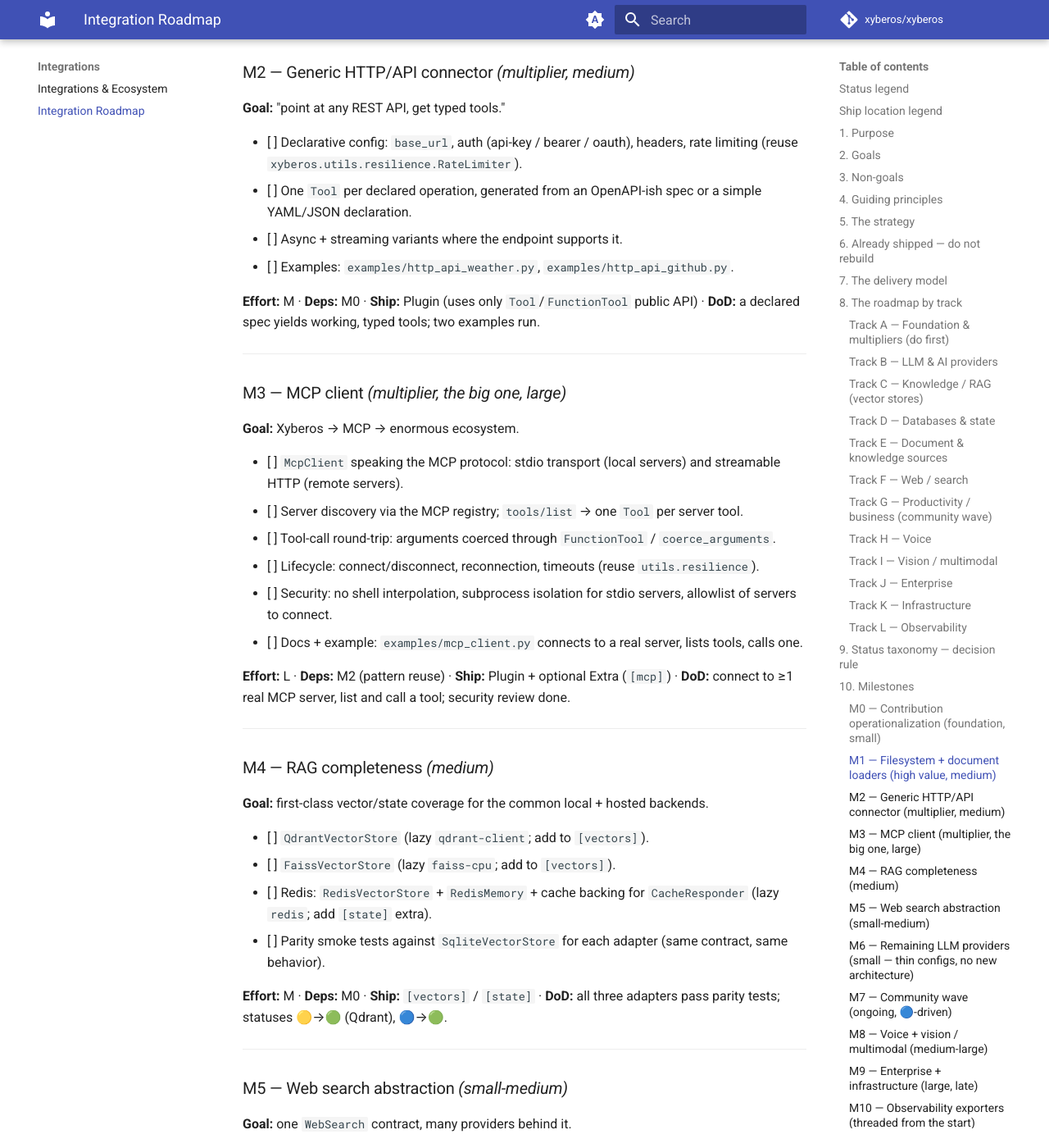
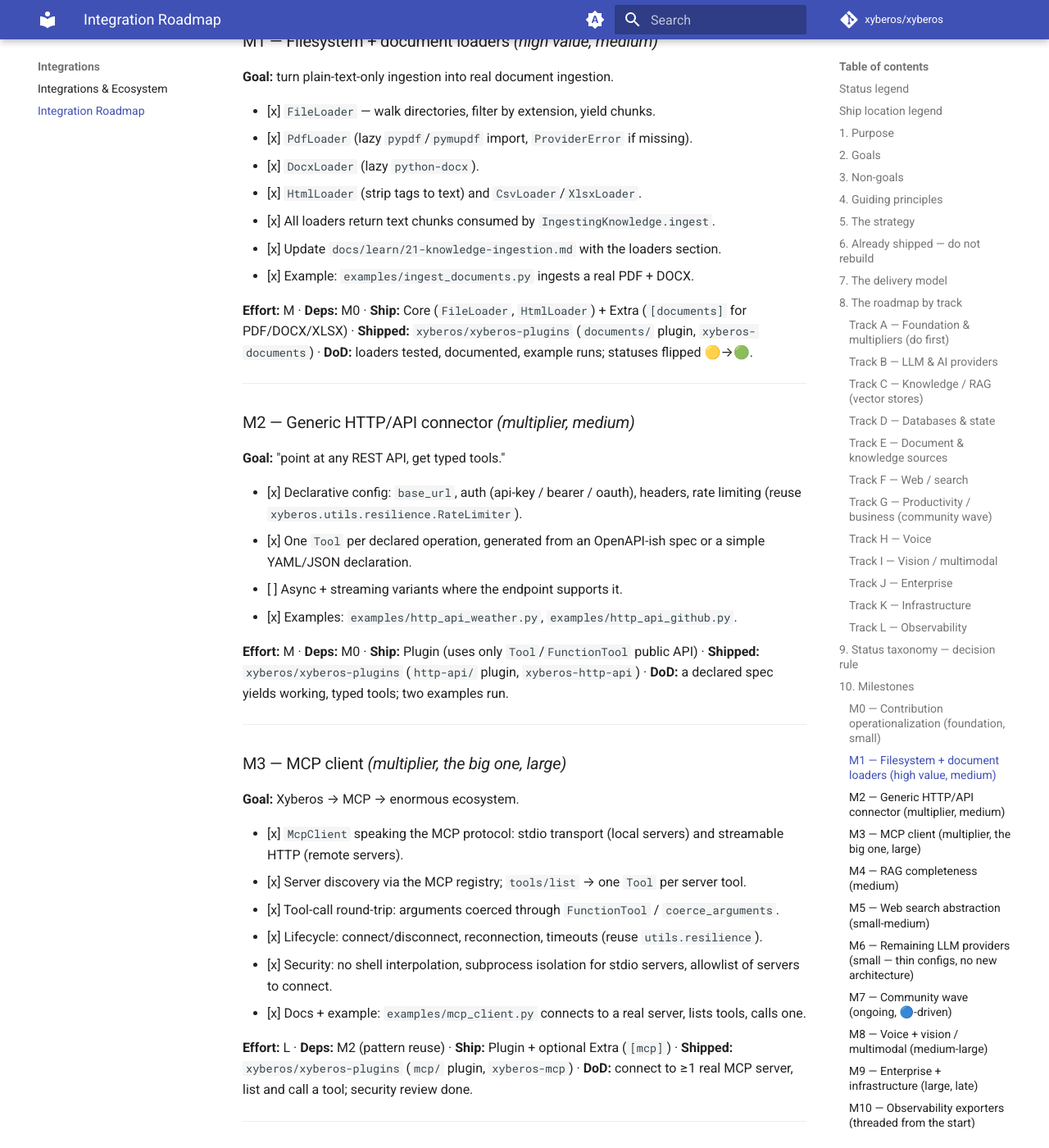
Before and after one commit to xyberos/xyberos, an MkDocs documentation site: the page built from docs/RFCs/RFC-0019-integrations-roadmap.md, in a window 1280 px wide and 1400 px high, scrolled down 11254 px. Shown: the whole window at 82% size. Built offline with MkDocs 1.6.1 and Material for MkDocs 9.7.7, drawn with Linux system fonts in a browser that asks for light colours; comment, search, counter and statistics services are not loaded; the version menu is left out; some of the changed text lies outside the part shown.

Commit message:
Updated the documentation

```diff
--- a/docs/RFCs/RFC-0019-integrations-roadmap.md
+++ b/docs/RFCs/RFC-0019-integrations-roadmap.md
@@ -116,8 +116,9 @@
 > **Note:** plain-text ingestion (Markdown / TXT / JSON read as text) already
 > works through `IngestingKnowledge` — see
 > [`learn/21-knowledge-ingestion.md`](../learn/21-knowledge-ingestion.md).
-> What is **missing** is structured *loaders* for PDF, DOCX, HTML, CSV/XLSX and
-> web fetches (Track A).
+> Structured loaders for PDF, DOCX, HTML, CSV/XLSX and directory walking now
+> ship as the `xyberos-documents` plugin (M1); web fetches are still
+> DIY (Track A 🔵).
 
 ---
 
@@ -129,7 +130,8 @@
    (e.g. `SqliteVectorStore`, `OllamaLLM`). No new runtime dependency.
 2. **Official extra** — a small, curated set of third-party deps exposed as
    `pip install xyberos[extra]` (existing: `[vectors]`, `[embeddings]`,
-   `[rerank]`, `[train]`). Lazy import + `ProviderError` when missing.
+   `[rerank]`, `[train]`, `[documents]`, `[state]`, `[mcp]`). Lazy import +
+   `ProviderError` when missing.
 3. **Community plugin** — everything else. Generated by `xyberos plugin create`,
    validated by `xyberos plugin validate`, distributed via the `xyberos.plugins`
    entry-point group (see [`plugin-contribution.md`](../plugin-contribution.md)).
@@ -142,12 +144,12 @@
 
 | Integration | Status | Contract | Ship | Notes |
 | ----------- | ------ | -------- | ---- | ----- |
-| MCP client | 🟡 | `Plugin` + `Tool` | Plugin | Biggest ecosystem multiplier — one client unlocks every MCP server |
-| Generic HTTP/API connector | 🟡 | `Tool` | Plugin | Declarative `base_url`/auth/operations → one `Tool` per operation |
-| Filesystem loader | 🟡 | `Knowledge` | Core | Walk dirs, filter by extension, chunk → `IngestingKnowledge` |
-| Document loaders (PDF, DOCX, HTML, CSV/XLSX) | 🟡 | `Knowledge` | Extra / Plugin | Feed `IngestingKnowledge`; PDF and DOCX are the highest-value pair |
+| MCP client | � | `Plugin` + `Tool` | Plugin (`xyberos-mcp`) | stdio + streamable HTTP; one `Tool` per server tool (M3) |
+| Generic HTTP/API connector | 🟢 | `Tool` | Plugin (`xyberos-http-api`) | Declarative `base_url`/auth/operations → one `Tool` per operation (M2) |
+| Filesystem loader | 🟢 | `Knowledge` | Plugin (`xyberos-documents`) | `ingest_document` / `ingest_directory` → `IngestingKnowledge` (M1) |
+| Document loaders (PDF, DOCX, HTML, CSV/XLSX) | 🟢 | `Knowledge` | Extra / Plugin (`xyberos-documents`) | `PdfLoader`/`DocxLoader`/`HtmlLoader`/`CsvLoader`/`XlsxLoader` (M1) |
 | Web loader (fetch + strip HTML) | 🔵 | `Knowledge` | Plugin | Tutorial already fetches plain text; formalize it |
-| Web search abstraction | 🔵 | `Tool` | Plugin | Tavily / Serper / Brave / Exa / Firecrawl behind one interface |
+| Web search abstraction | 🟢 | `Tool` | Plugin (`xyberos-web-search`) | `web_search` tool; Tavily/Serper/Brave/Exa/Firecrawl behind one contract (M5) |
 | Browser automation | 🔵 | `Tool` | Plugin | Playwright-backed, headless mode |
 | Markdown / TXT / JSON loaders | 🟢 | `Knowledge` | Core | Already works via `IngestingKnowledge` + `Path.read_text` |
 
@@ -174,8 +176,8 @@
 
 | Integration | Status | Contract | Ship | Notes |
 | ----------- | ------ | -------- | ---- | ----- |
-| Qdrant | 🟡 | `VectorStore` | `[vectors]` | Next vector store to add |
-| FAISS | 🔵 | `VectorStore` | `[vectors]` | Local, no server |
+| Qdrant | � | `VectorStore` | Plugin (`xyberos-qdrant`) + `[vectors]` | Hosted or local in-memory mode; parity tests pass (M4) |
+| FAISS | 🟢 | `VectorStore` | Plugin (`xyberos-faiss`) + `[vectors]` | Local, no server; parity tests pass (M4) |
 | Pinecone / Weaviate / Milvus | 🔵 | `VectorStore` | Plugin | Hosted/larger-scale |
 | Elasticsearch / OpenSearch | 🔵 | `VectorStore` | Plugin | Also serve Track D |
 
@@ -185,7 +187,7 @@
 
 | Integration | Status | Contract | Ship | Notes |
 | ----------- | ------ | -------- | ---- | ----- |
-| Redis — cache + state + vector | 🟡 | `Memory` / `VectorStore` / `Service` | `[state]` | Also backs `CacheResponder` and ephemeral state |
+| Redis — cache + state + vector | � | `Memory` / `VectorStore` / `Service` | Plugin (`xyberos-redis`) + `[state]` | `RedisVectorStore`/`RedisMemory`/`RedisStringCache`; backs `CacheResponder` (M4) |
 | MySQL / MariaDB / MongoDB / DuckDB | 🔵 | `Knowledge` / `Memory` | Plugin | |
 | MSSQL / Oracle | 🔵 | `Knowledge` | Plugin | Enterprise |
 | Snowflake / Databricks | 🔵 | `Knowledge` | Plugin | Analytics |
@@ -203,7 +205,8 @@
 
 | Integration | Status | Contract | Ship | Notes |
 | ----------- | ------ | -------- | ---- | ----- |
-| Tavily, Serper, Brave, Bing, Google, Exa, Firecrawl | 🔵 | `Tool` | Plugin | Implement the Track A web-search abstraction |
+| Tavily, Serper, Brave, Exa, Firecrawl | 🟢 | `Tool` | Plugin (`xyberos-web-search`) | `web_search` tool, one `WebSearch` contract (M5) |
+| Bing, Google | 🔵 | `Tool` | Plugin | Implement the Track A web-search abstraction |
 
 ### Track G — Productivity / business *(community wave)*
 
@@ -304,6 +307,9 @@
 - [x] CI gate: `xyberos plugin validate` as a GitHub Action on plugin PRs
       (`.github/workflows/plugin-validation.yml` + the `xyberos-plugin-validator`
       composite action; validates `examples/texttools`).
+- [x] Publish the plugin tooling to PyPI — `xyberos-cli`, `xyberos-plugin-sdk`,
+      `xyberos-plugin-validator` (`pip install xyberos-cli` pulls in SDK +
+      validator). Registered 2026-08-15.
 - [ ] First external plugin PR merged using the generator.
 
 **Effort:** S · **Deps:** none · **DoD:** the guide + CI action exist and the
@@ -315,16 +321,17 @@
 
 **Goal:** turn plain-text-only ingestion into real document ingestion.
 
-- [ ] `FileLoader` — walk directories, filter by extension, yield chunks.
-- [ ] `PdfLoader` (lazy `pypdf`/`pymupdf` import, `ProviderError` if missing).
-- [ ] `DocxLoader` (lazy `python-docx`).
-- [ ] `HtmlLoader` (strip tags to text) and `CsvLoader`/`XlsxLoader`.
-- [ ] All loaders return text chunks consumed by `IngestingKnowledge.ingest`.
-- [ ] Update `docs/learn/21-knowledge-ingestion.md` with the loaders section.
-- [ ] Example: `examples/ingest_documents.py` ingests a real PDF + DOCX.
+- [x] `FileLoader` — walk directories, filter by extension, yield chunks.
+- [x] `PdfLoader` (lazy `pypdf`/`pymupdf` import, `ProviderError` if missing).
+- [x] `DocxLoader` (lazy `python-docx`).
+- [x] `HtmlLoader` (strip tags to text) and `CsvLoader`/`XlsxLoader`.
+- [x] All loaders return text chunks consumed by `IngestingKnowledge.ingest`.
+- [x] Update `docs/learn/21-knowledge-ingestion.md` with the loaders section.
+- [x] Example: `examples/ingest_documents.py` ingests a real PDF + DOCX.
 
 **Effort:** M · **Deps:** M0 · **Ship:** Core (`FileLoader`, `HtmlLoader`) +
-Extra (`[documents]` for PDF/DOCX/XLSX) · **DoD:** loaders tested, documented,
+Extra (`[documents]` for PDF/DOCX/XLSX) · **Shipped:** `xyberos/xyberos-plugins`
+(`documents/` plugin, `xyberos-documents`) · **DoD:** loaders tested, documented,
 example runs; statuses flipped 🟡→🟢.
 
 ---
@@ -333,16 +340,17 @@
 
 **Goal:** "point at any REST API, get typed tools."
 
-- [ ] Declarative config: `base_url`, auth (api-key / bearer / oauth), headers,
+- [x] Declarative config: `base_url`, auth (api-key / bearer / oauth), headers,
       rate limiting (reuse `xyberos.utils.resilience.RateLimiter`).
-- [ ] One `Tool` per declared operation, generated from an OpenAPI-ish spec or
+- [x] One `Tool` per declared operation, generated from an OpenAPI-ish spec or
       a simple YAML/JSON declaration.
 - [ ] Async + streaming variants where the endpoint supports it.
-- [ ] Examples: `examples/http_api_weather.py`, `examples/http_api_github.py`.
+- [x] Examples: `examples/http_api_weather.py`, `examples/http_api_github.py`.
 
 **Effort:** M · **Deps:** M0 · **Ship:** Plugin (uses only `Tool`/`FunctionTool`
-public API) · **DoD:** a declared spec yields working, typed tools; two examples
-run.
+public API) · **Shipped:** `xyberos/xyberos-plugins` (`http-api/` plugin,
+`xyberos-http-api`) · **DoD:** a declared spec yields working, typed tools; two
+examples run.
 
 ---
 
@@ -350,21 +358,22 @@
 
 **Goal:** Xyberos → MCP → enormous ecosystem.
 
-- [ ] `McpClient` speaking the MCP protocol: stdio transport (local servers)
+- [x] `McpClient` speaking the MCP protocol: stdio transport (local servers)
       and streamable HTTP (remote servers).
-- [ ] Server discovery via the MCP registry; `tools/list` → one `Tool` per
+- [x] Server discovery via the MCP registry; `tools/list` → one `Tool` per
       server tool.
-- [ ] Tool-call round-trip: arguments coerced through `FunctionTool` /
+- [x] Tool-call round-trip: arguments coerced through `FunctionTool` /
       `coerce_arguments`.
-- [ ] Lifecycle: connect/disconnect, reconnection, timeouts
+- [x] Lifecycle: connect/disconnect, reconnection, timeouts
       (reuse `utils.resilience`).
-- [ ] Security: no shell interpolation, subprocess isolation for stdio servers,
+- [x] Security: no shell interpolation, subprocess isolation for stdio servers,
       allowlist of servers to connect.
-- [ ] Docs + example: `examples/mcp_client.py` connects to a real server, lists
+- [x] Docs + example: `examples/mcp_client.py` connects to a real server, lists
       tools, calls one.
 
 **Effort:** L · **Deps:** M2 (pattern reuse) · **Ship:** Plugin + optional Extra
-(`[mcp]`) · **DoD:** connect to ≥1 real MCP server, list and call a tool;
+(`[mcp]`) · **Shipped:** `xyberos/xyberos-plugins` (`mcp/` plugin,
+`xyberos-mcp`) · **DoD:** connect to ≥1 real MCP server, list and call a tool;
 security review done.
 
 ---
@@ -374,15 +383,17 @@
 **Goal:** first-class vector/state coverage for the common local + hosted
 backends.
 
-- [ ] `QdrantVectorStore` (lazy `qdrant-client`; add to `[vectors]`).
-- [ ] `FaissVectorStore` (lazy `faiss-cpu`; add to `[vectors]`).
-- [ ] Redis: `RedisVectorStore` + `RedisMemory` + cache backing for
+- [x] `QdrantVectorStore` (lazy `qdrant-client`; add to `[vectors]`).
+- [x] `FaissVectorStore` (lazy `faiss-cpu`; add to `[vectors]`).
+- [x] Redis: `RedisVectorStore` + `RedisMemory` + cache backing for
       `CacheResponder` (lazy `redis`; add `[state]` extra).
-- [ ] Parity smoke tests against `SqliteVectorStore` for each adapter (same
+- [x] Parity smoke tests against `SqliteVectorStore` for each adapter (same
       contract, same behavior).
 
-**Effort:** M · **Deps:** M0 · **Ship:** `[vectors]` / `[state]` · **DoD:** all
-three adapters pass parity tests; statuses 🟡→🟢 (Qdrant), 🔵→🟢.
+**Effort:** M · **Deps:** M0 · **Ship:** `[vectors]` / `[state]` · **Shipped:**
+`xyberos/xyberos-plugins` (`vector-qdrant/`, `vector-faiss/`, `vector-redis/`
+plugins) · **DoD:** all three adapters pass parity tests; statuses 🟡→🟢
+(Qdrant), 🔵→🟢.
 
 ---
 
@@ -390,14 +401,15 @@
 
 **Goal:** one `WebSearch` contract, many providers behind it.
 
-- [ ] `WebSearch` contract (`search(query, top_k) -> list[Result]`).
-- [ ] Adapters: Tavily, Serper, Brave, Exa, Firecrawl (each a thin plugin).
+- [x] `WebSearch` contract (`search(query, top_k) -> list[Result]`).
+- [x] Adapters: Tavily, Serper, Brave, Exa, Firecrawl (each a thin plugin).
 - [ ] Browser-automation adapter optional (Playwright-backed) 🔵.
-- [ ] Example: `examples/web_search.py`.
+- [x] Example: `examples/web_search.py`.
 
 **Effort:** M · **Deps:** M2 (HTTP patterns) · **Ship:** Plugin (contract could
-land in Core additively) · **DoD:** ≥2 adapters interchangeable behind the
-contract.
+land in Core additively) · **Shipped:** `xyberos/xyberos-plugins`
+(`web-search/` plugin, `xyberos-web-search`) · **DoD:** ≥2 adapters
+interchangeable behind the contract.
 
 ---
 
@@ -487,6 +499,9 @@
 | 6 | Enterprise + infrastructure | J, K |
 | 7 | Observability exporters (threaded through every phase, front-loaded) | L |
 
+> **Status (2026-08-15):** Phases 1–2 are **complete** — M1–M5 shipped in
+> `xyberos/xyberos-plugins`. Phase 3 (M6) is the next in-line core-team work.
+
 ---
 
 ## 12. Cross-cutting Definition of Done
@@ -521,12 +536,13 @@
 
 ## 15. Open questions
 
-- **Qdrant/FAISS ship location:** extend `[vectors]` vs. a new `[vector-dbs]`
-  extra? (Lean: extend `[vectors]`.)
-- **Redis scope:** vector store + memory + cache in one `[state]` extra, or
-  separate extras?
-- **MCP transports:** ship stdio + streamable HTTP in the first cut, or stdio
-  only (remote servers need a security review)?
+- ~~**Qdrant/FAISS ship location:** extend `[vectors]` vs. a new `[vector-dbs]`
+  extra?~~ **Resolved (M4):** extended `[vectors]`.
+- ~~**Redis scope:** vector store + memory + cache in one `[state]` extra, or
+  separate extras?~~ **Resolved (M4):** one `[state]` extra.
+- ~~**MCP transports:** ship stdio + streamable HTTP in the first cut, or stdio
+  only (remote servers need a security review)?~~ **Resolved (M3):** stdio +
+  streamable HTTP, with an allowlist security review.
 - **DB contract:** one Core RFC for all databases, or per-family contracts
   (SQL vs. document vs. graph)?
 - **Provider presets:** ship as a Core registry (`xyberos.llm.presets`) or as a
@@ -561,6 +577,8 @@
 
 | Rev | Date | Change |
 | --- | ---- | ------ |
+| 2.3 | 2026-08-15 | M1–M5 shipped in `xyberos/xyberos-plugins` (documents, http-api, mcp, vector-qdrant/faiss/redis, web-search); Track A/C/D/F + milestone statuses flipped to 🟢; `[documents]`/`[state]`/`[mcp]` extras added; open questions resolved. |
+| 2.2 | 2026-08-15 | M0 tooling published to PyPI (`xyberos-cli`, `xyberos-plugin-sdk`, `xyberos-plugin-validator`); noted `[documents]` extra for M1. |
 | 2.1 | 2026-08-15 | M0 status updated (contribution guide + CI gate implemented); corrected test counts. |
 | 2.0 | 2026-08-15 | Merged the `INTEGRATION.md` status tracker into this roadmap (single source of truth). |
 | 1.0 | 2026-08-15 | Initial draft — execution plan (milestones M0–M10). |
```
Also changed, not shown: docs/RFCs/RFC-Roadmap.md (+3 -2 lines), docs/howto.md (+7 -1 lines), docs/integrations.md (+28 -2 lines), docs/learn/21-knowledge-ingestion.md (+37 -1 lines), pyproject.toml (+13 -0 lines).
